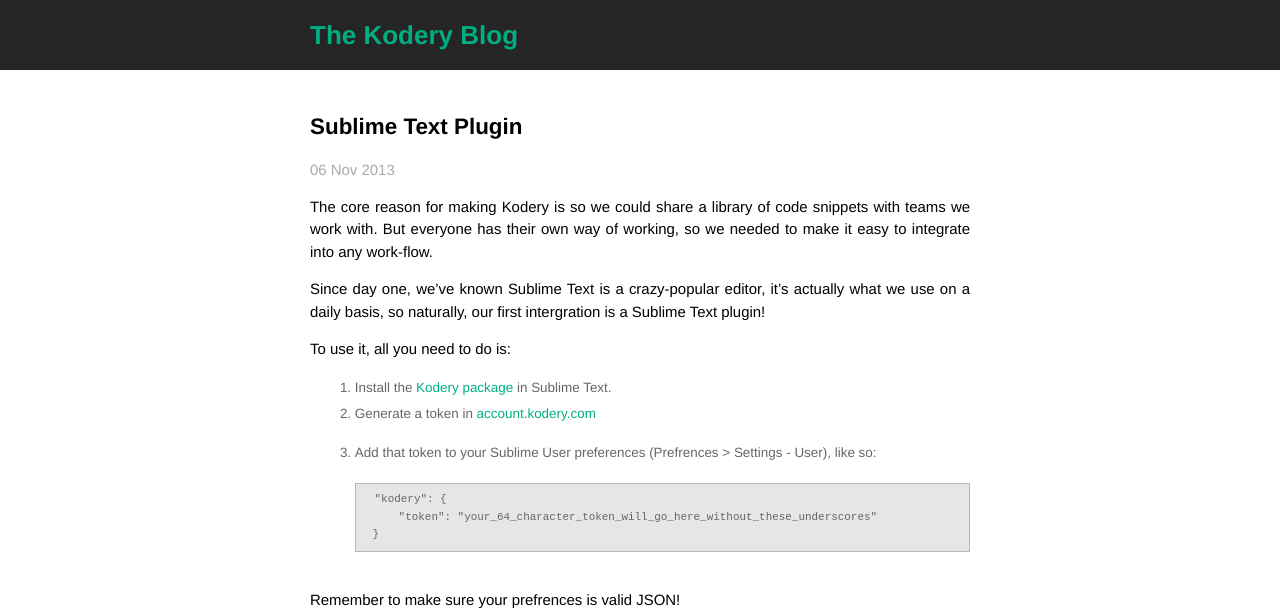
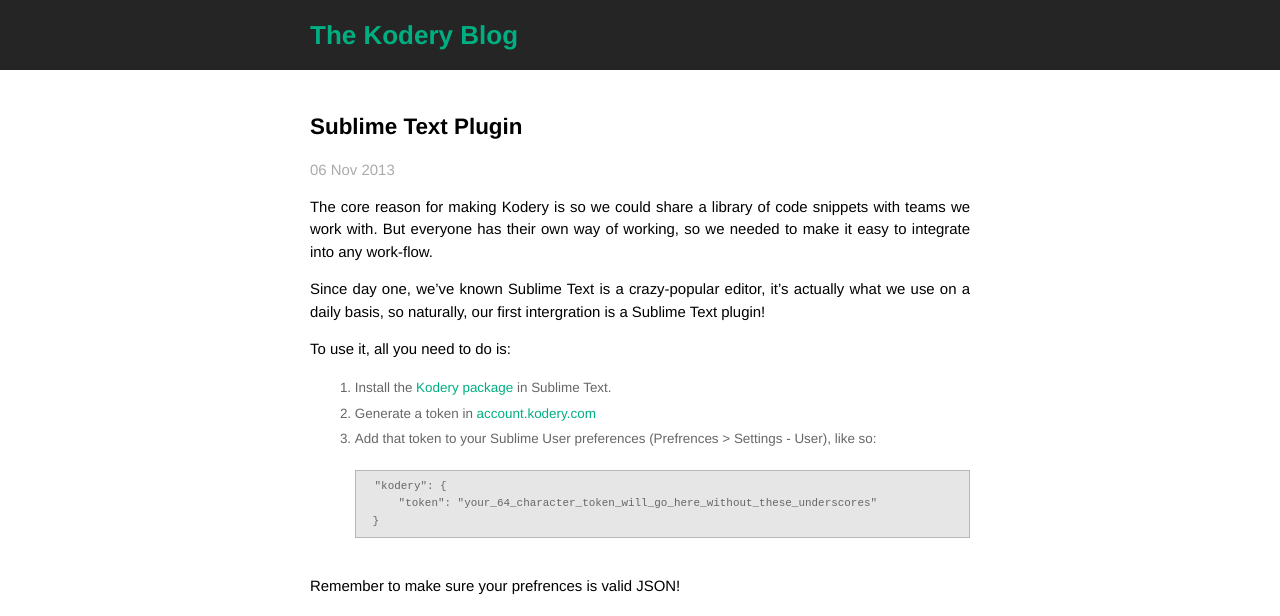
Before and after one commit to kodery/blog.kodery.com, a Jekyll site: the page built from _posts/2013-11-06-sublime-text-plugin.md, in a window 1280 px wide. Shown: the top 616 px of the page. Built offline with Jekyll 4.4.1, drawn with Linux system fonts in a browser that asks for light colours.

Commit message:
Update main.css

```diff
--- a/css/main.css
+++ b/css/main.css
@@ -181,7 +181,7 @@ ul.posts span {
   padding-bottom: 2px;
 }
 
-#post ul li p {
+#post ul li p, #post ol li p {
   margin: 0;
 }
 
```
